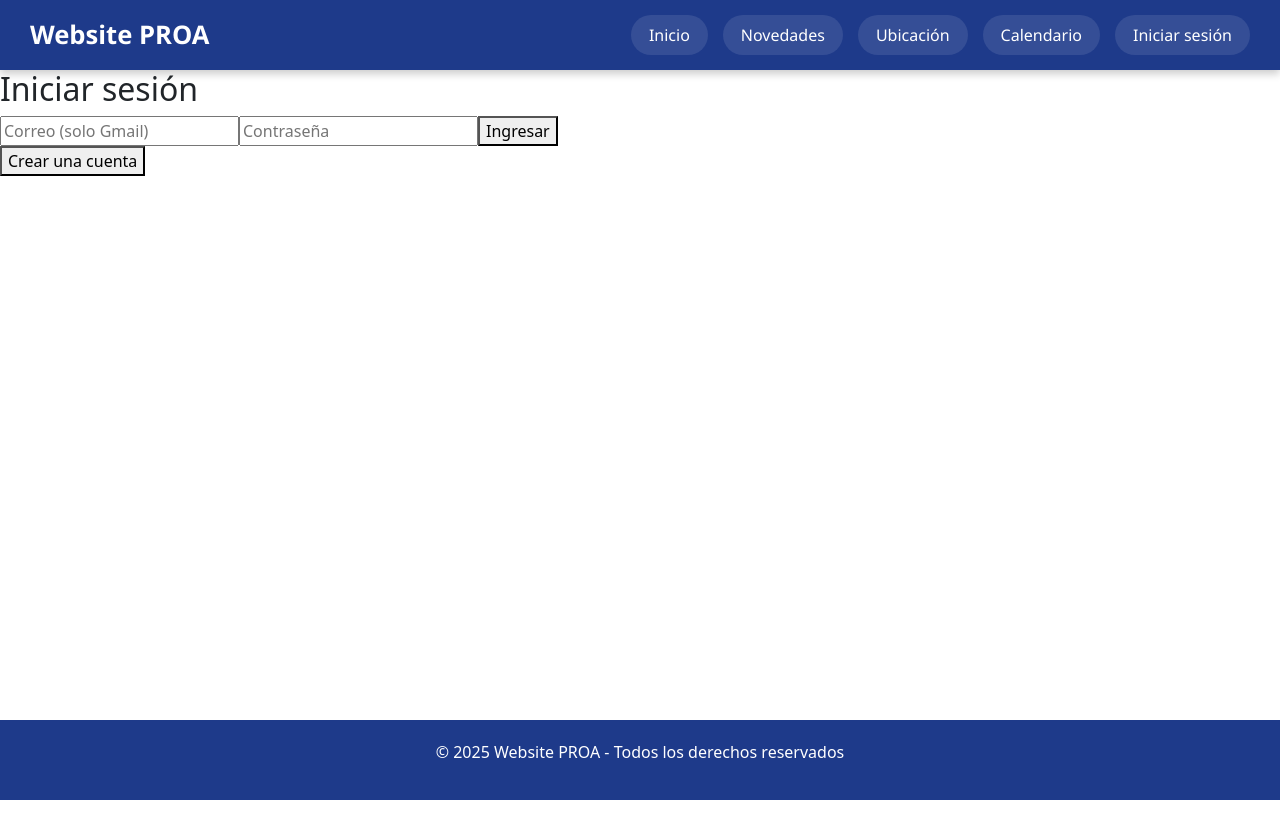
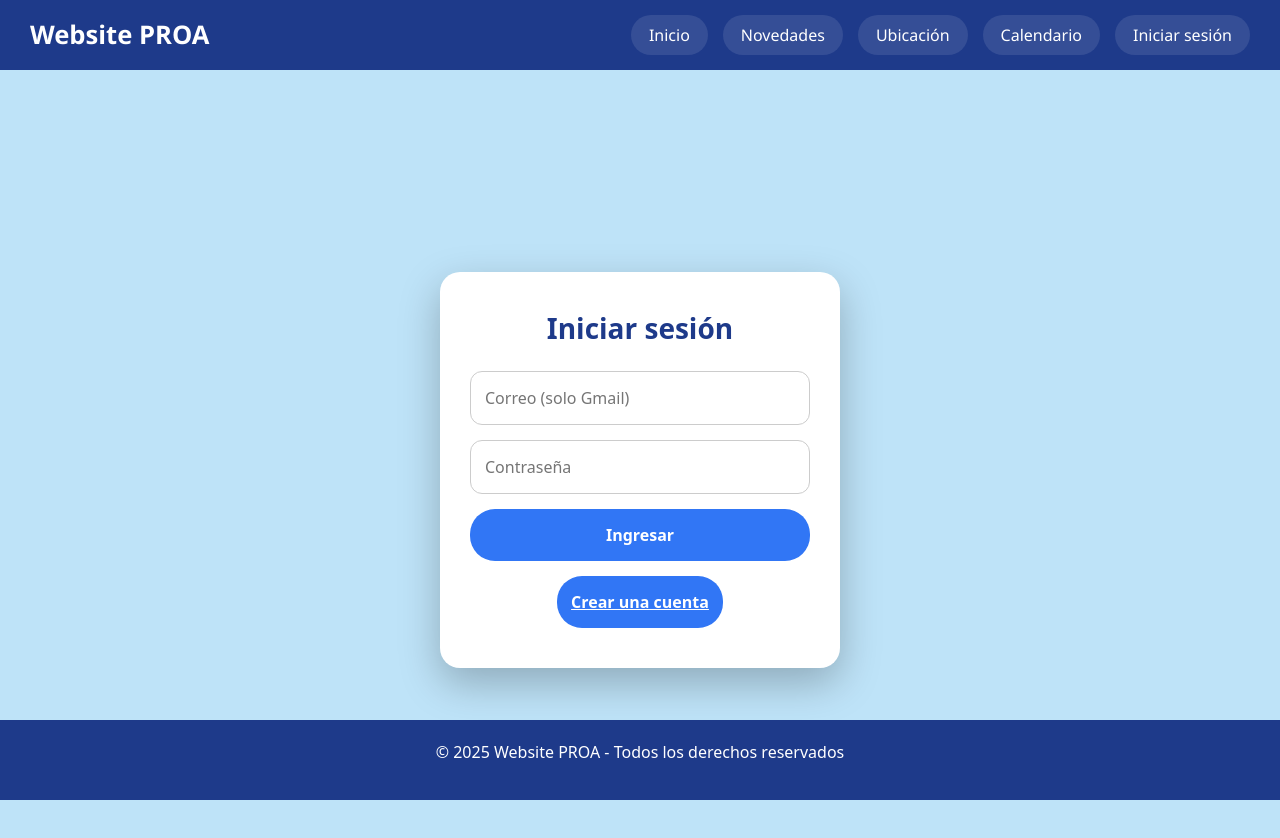
Before and after one commit to 4x3l15/WebSite_ProA, a React (Vite) app in the folder WebCole/: page /login in a window 1280 px wide. Shown: the top 838 px of the page. Before the commit the page ends 800 px from the top, so only its background shows below. Built offline with nearby package versions, Linux system fonts and the light colour scheme.

Commit message:
css inicio InicioSesion

```diff
--- a/WebCole/src/App.css
+++ b/WebCole/src/App.css
@@ -60,8 +60,8 @@
   border-radius: 1rem;
   width: 90%;
   max-width: 700px;
-  max-height: 80vh; /* 👈 límite de altura */
-  overflow-y: auto; /* 👈 scroll interno */
+  max-height: 80vh;
+  overflow-y: auto;
   box-shadow: 0 10px 25px rgba(0,0,0,0.3);
   text-align: left;
   animation: fadeIn 0.3s ease-in-out;
@@ -102,22 +102,45 @@
   to { opacity: 1; transform: translateY(0); }
 }
 
-
 /* ================= NAVBAR ================= */
 .navbar-custom {
-  background-color: #1e3a8a;
-  padding: 1rem;
+  display: flex;
+  justify-content: space-between;
+  align-items: center;
+  padding: 15px 30px;
+  background: #1e3a8a;
+  color: white;
+  font-family: 'Segoe UI', Tahoma, Geneva, Verdana, sans-serif;
+  box-shadow: 0 4px 8px rgba(0, 0, 0, 0.2);
 }
 
 .navbar-brand {
-  color: white;
+  font-size: 1.6rem;
   font-weight: bold;
-  font-size: 1.5rem;
   text-decoration: none;
+  color: #fff;
+  cursor: default;
 }
 
-.navbar-brand:hover {
-  color: #93c5fd;
+.nav-links {
+  display: flex;
+  gap: 15px;
+}
+
+.nav-links a {
+  padding: 8px 18px;
+  border-radius: 20px;
+  text-decoration: none;
+  color: white;
+  font-weight: 500;
+  transition: all 0.3s ease;
+  background-color: rgba(255, 255, 255, 0.1);
+}
+
+.nav-links a:hover {
+  background-color: rgba(255, 255, 255, 0.3);
+  transform: translateY(-2px);
+  box-shadow: 0 4px 6px rgba(0, 0, 0, 0.2);
 }
 
 /* ================= JUMBOTRON ================= */
@@ -166,7 +189,7 @@
   background: #ffffff;
   padding: 40px 20px;
   min-height: 100vh;
-  flex: 1; /* 👈 para que empuje el footer al final */
+  flex: 1;
 }
 
 .main-inner {
@@ -185,7 +208,6 @@
 }
 
 /* ================= FOOTER ================= */
-/* FOOTER */
 .footer {
   background: #1e3a8a;
   color: white;
@@ -197,266 +219,194 @@
   left: 0;
 }
 
-
-/* Navbar contenedor */
-.navbar-custom {
-  display: flex;
-  justify-content: space-between; /* logo a la izquierda, links a la derecha */
-  align-items: center;
-  padding: 15px 30px;
-  background: #1e3a8a;
-  color: white;
-  font-family: 'Segoe UI', Tahoma, Geneva, Verdana, sans-serif;
-  box-shadow: 0 4px 8px rgba(0, 0, 0, 0.2);
-}
-
-/* Estilo del título (NO botón) */
-.navbar-brand {
-  font-size: 1.6rem;
-  font-weight: bold;
-  text-decoration: none;
-  color: #fff;
-  cursor: default; /* no parece clickeable */
-}
-
-/* Contenedor de los botones */
-.nav-links {
-  display: flex;
-  gap: 15px; /* separación entre botones */
-}
-
-/* Estilo de botones */
-.nav-links a {
-  padding: 8px 18px;
-  border-radius: 20px;
-  text-decoration: none;
-  color: white;
-  font-weight: 500;
-  transition: all 0.3s ease;
-  background-color: rgba(255, 255, 255, 0.1);
-}
-
-/* Hover animado */
-.nav-links a:hover {
-  background-color: rgba(255, 255, 255, 0.3);
-  transform: translateY(-2px);
-  box-shadow: 0 4px 6px rgba(0, 0, 0, 0.2);
-}
-
-/* Sección del mapa */
+/* ================= MAPA ================= */
 .mapa-section {
-  background: #93c5fd; /* color de fondo */
+  background: #93c5fd;
   padding: 50px 0;
 }
 
-/* Contenedor del título */
 .mapa-section h1 {
   font-size: 3rem;
   font-weight: bold;
-  color: #1e3a8a; /* azul oscuro para contraste */
+  color: #1e3a8a;
   margin-bottom: 1rem;
   text-align: center;
 }
 
-/* Ajustes del iframe */
 .mapa-iframe {
   border: 0;
   border-radius: 12px;
   width: 100%;
-  height: 500px; /* altura fija para que se vea bien */
+  height: 500px;
   box-shadow: 0 4px 10px rgba(0, 0, 0, 0.2);
 }
 
-/* === Login Page === */
-.login-page {
-  display: flex;
-  justify-content: center;
-  align-items: center;
-  height: 100vh;
-  background: linear-gradient(135deg, #3176F5, #1e3a8a);
-  font-family: Arial, sans-serif;
-}
-
-.login-box {
-  background: #ffffff;
-  padding: 30px 40px;
-  border-radius: 12px;
-  box-shadow: 0 8px 20px rgba(0, 0, 0, 0.25);
-  text-align: center;
-  width: 100%;
-  max-width: 400px;
-  animation: fadeIn 0.6s ease-in-out;
-}
-
-.login-box h2 {
-  margin-bottom: 20px;
-  color: #1e3a8a;
-  font-size: 24px;
-}
-
-.login-input {
-  width: 100%;
-  padding: 12px;
-  margin: 10px 0;
-  border-radius: 6px;
-  border: 1px solid #ccc;
-  font-size: 16px;
-  outline: none;
-  transition: border 0.3s;
-}
-
-.login-input:focus {
-  border-color: #3176F5;
-}
-
-.login-btn {
-  width: 100%;
-  background: #3176F5;
-  color: white;
-  border: none;
-  padding: 12px;
-  margin-top: 10px;
-  font-size: 16px;
-  border-radius: 6px;
-  cursor: pointer;
-  transition: background 0.3s;
-}
-
-.login-btn:hover {
-  background: #1e3a8a;
-}
-
-/* Link para cambiar entre login/registro */
-.login-box p {
-  font-size: 14px;
-  color: #1e3a8a;
-}
-
-.login-box p:hover {
-  text-decoration: underline;
-}
-
-/* Animación de entrada */
-@keyframes fadeIn {
-  from {
-    opacity: 0;
-    transform: translateY(-20px);
-  }
-  to {
-    opacity: 1;
-    transform: translateY(0);
-  }
-}
-
-/* App.css */
-
-/* Sección de tareas */
+/* ================= TAREAS ================= */
 .tareas-container {
   max-width: 900px;
-  margin: 0 auto;
+  margin: 30px auto;
+  padding: 20px;
+  background: #f9f9f9;
+  border-radius: 12px;
+  box-shadow: 0 8px 20px rgba(0, 0, 0, 0.1);
 }
 
 .tareas-header {
   color: #3176F5;
-  margin-bottom: 20px;
+  font-size: 24px;
+  margin-bottom: 25px;
+  font-weight: bold;
+  text-align: center;
 }
 
 .tareas-inputs {
   display: flex;
-  gap: 10px;
-  margin-bottom: 20px;
+  gap: 12px;
+  margin-bottom: 25px;
 }
 
 .tareas-inputs input {
   flex: 1;
-  padding: 10px;
+  padding: 12px;
   border: 1px solid #ccc;
-  border-radius: 5px;
+  border-radius: 8px;
+  font-size: 16px;
+  outline: none;
+  transition: all 0.3s;
+}
+
+.tareas-inputs input:focus {
+  border-color: #3176F5;
+  box-shadow: 0 0 6px rgba(49, 118, 245, 0.4);
 }
 
 .tareas-inputs button {
   background: #3176F5;
   color: #fff;
   border: none;
-  padding: 10px 20px;
-  border-radius: 5px;
+  padding: 12px 25px;
+  border-radius: 8px;
   cursor: pointer;
-  transition: background 0.2s;
+  font-weight: bold;
+  font-size: 16px;
+  transition: background 0.3s, transform 0.2s;
 }
 
 .tareas-inputs button:hover {
   background: #1e3a8a;
+  transform: scale(1.05);
+}
+
+.tareas-list {
+  list-style: none;
+  padding: 0;
 }
 
 .tareas-list li {
-  padding: 10px;
-  background: #f1f1f1;
-  border-radius: 5px;
-  margin-bottom: 10px;
+  display: flex;
+  justify-content: space-between;
+  align-items: center;
+  padding: 14px 20px;
+  background: #ffffff;
+  border-radius: 8px;
+  margin-bottom: 12px;
+  box-shadow: 0 4px 12px rgba(0, 0, 0, 0.05);
+  font-size: 16px;
 }
 
-.novedades-container {
-  padding: 20px;
-  max-width: 600px;
-  margin: auto;
+.tareas-list li button {
+  background: #e53935;
+  color: white;
+  border: none;
+  border-radius: 6px;
+  padding: 6px 12px;
+  cursor: pointer;
+  font-size: 14px;
+  transition: background 0.2s;
 }
 
-.comentarios-lista {
-  margin-bottom: 20px;
+.tareas-list li button:hover {
+  background: #b71c1c;
 }
 
-.comentario {
-  background: #f7f7f7;
-  padding: 10px;
-  margin-bottom: 10px;
-  border-radius: 8px;
-  position: relative;
+/* ================= LOGIN CARD ================= */
+.login-container {
+  min-height: 100vh;
+  display: flex;
+  justify-content: center;
+  align-items: center;
+  background: #BEE3F8; /* celeste claro */
+  padding: 20px;
 }
 
-.comentario strong {
-  color: #1e88e5;
+.login-card {
+  background: #fff;
+  padding: 40px 30px;
+  border-radius: 20px;
+  box-shadow: 0 15px 40px rgba(0,0,0,0.25);
+  max-width: 400px;
+  width: 100%;
+  text-align: center;
+  transition: transform 0.3s;
 }
 
-.comentario small {
-  display: block;
-  font-size: 0.8em;
-  color: #666;
+.login-card:hover {
+  transform: translateY(-5px);
 }
 
-.btn-eliminar {
-  background: #f44336;
-  color: white;
-  border: none;
-  padding: 5px 10px;
-  border-radius: 5px;
-  cursor: pointer;
-  position: absolute;
-  right: 10px;
-  top: 10px;
+.login-card h2 {
+  color: #1e3a8a;
+  font-size: 28px;
+  font-weight: bold;
+  margin-bottom: 25px;
 }
 
-.btn-eliminar:hover {
-  background: #d32f2f;
+.login-card form {
+  display: flex;
+  flex-direction: column;
+  gap: 15px;
 }
 
-.comentario-form textarea {
-  width: 100%;
-  height: 80px;
-  margin-bottom: 10px;
-  padding: 8px;
+.login-card input {
+  padding: 14px;
+  border-radius: 12px;
   border: 1px solid #ccc;
-  border-radius: 6px;
+  font-size: 16px;
+  outline: none;
+  transition: all 0.3s;
 }
 
-.comentario-form button {
-  background: #42a5f5;
-  color: white;
-  border: none;
-  padding: 8px 15px;
-  border-radius: 6px;
-  cursor: pointer;
+.login-card input:focus {
+  border-color: #3176F5;
+  box-shadow: 0 0 10px rgba(49,118,245,0.4);
 }
 
-.comentario-form button:hover {
-  background: #1e88e5;
+.login-card button {
+  padding: 14px;
+  border-radius: 25px;
+  border: none;
+  background: #3176F5;
+  color: white;
+  font-weight: bold;
+  cursor: pointer;
+  transition: all 0.3s;
 }
+
+.login-card button:hover {
+  background: #1e3a8a;
+  transform: scale(1.05);
+}
+
+.switch-btn {
+  margin-top: 15px;
+  background: transparent;
+  color: #3176F5;
+  font-weight: bold;
+  cursor: pointer;
+  border: none;
+  text-decoration: underline;
+}
+
+.switch-btn:hover {
+  color: #1e3a8a;
+}
--- a/WebCole/src/componentes/InicioSesion.jsx
+++ b/WebCole/src/componentes/InicioSesion.jsx
@@ -15,7 +15,6 @@ function InicioSesion() {
     e.preventDefault();
     setError("");
 
-    // 👇 validamos que sea un Gmail
     if (!username.endsWith("@gmail.com")) {
       setError("Solo puedes usar una cuenta de Gmail.");
       return;
@@ -34,9 +33,9 @@ function InicioSesion() {
 
       if (res.ok) {
         if (!modoRegistro) {
-          setUsuario(data.username); // Guarda el usuario en el contexto
-          localStorage.setItem("token", data.token); // 👈 Guardamos el token
-          navigate("/"); // Redirige al inicio
+          setUsuario(data.username);
+          localStorage.setItem("token", data.token);
+          navigate("/");
         } else {
           alert("Cuenta creada. Ahora inicia sesión.");
           setModoRegistro(false);
@@ -52,25 +51,28 @@ function InicioSesion() {
   };
 
   const handleLogout = () => {
-    setUsuario(null); // 👈 borramos el usuario del contexto
-    localStorage.removeItem("token"); // 👈 borramos el token al cerrar sesión
-    navigate("/iniciosesion"); // volvemos al login
+    setUsuario(null);
+    localStorage.removeItem("token");
+    navigate("/iniciosesion");
   };
 
   // 👇 Si ya hay usuario logueado, mostramos el botón de cerrar sesión
   if (usuario) {
     return (
       <div className="login-container">
+        <div className="login-card">
           <h2>Bienvenido, {usuario}</h2>
           <button onClick={handleLogout} className="switch-btn">
             Cerrar sesión
           </button>
+        </div>
       </div>
     );
   }
 
   return (
     <div className="login-container">
+      <div className="login-card">
         <h2>{modoRegistro ? "Crear cuenta" : "Iniciar sesión"}</h2>
         <form onSubmit={handleSubmit}>
           <input
@@ -99,6 +101,7 @@ function InicioSesion() {
           {modoRegistro ? "Ya tengo cuenta" : "Crear una cuenta"}
         </button>
       </div>
+    </div>
   );
 }
 
```
Also changed, not shown: WebCole/src/componentes/Tareas.jsx (+38 -7 lines). Lines whose indentation alone changed are shown as unchanged.
